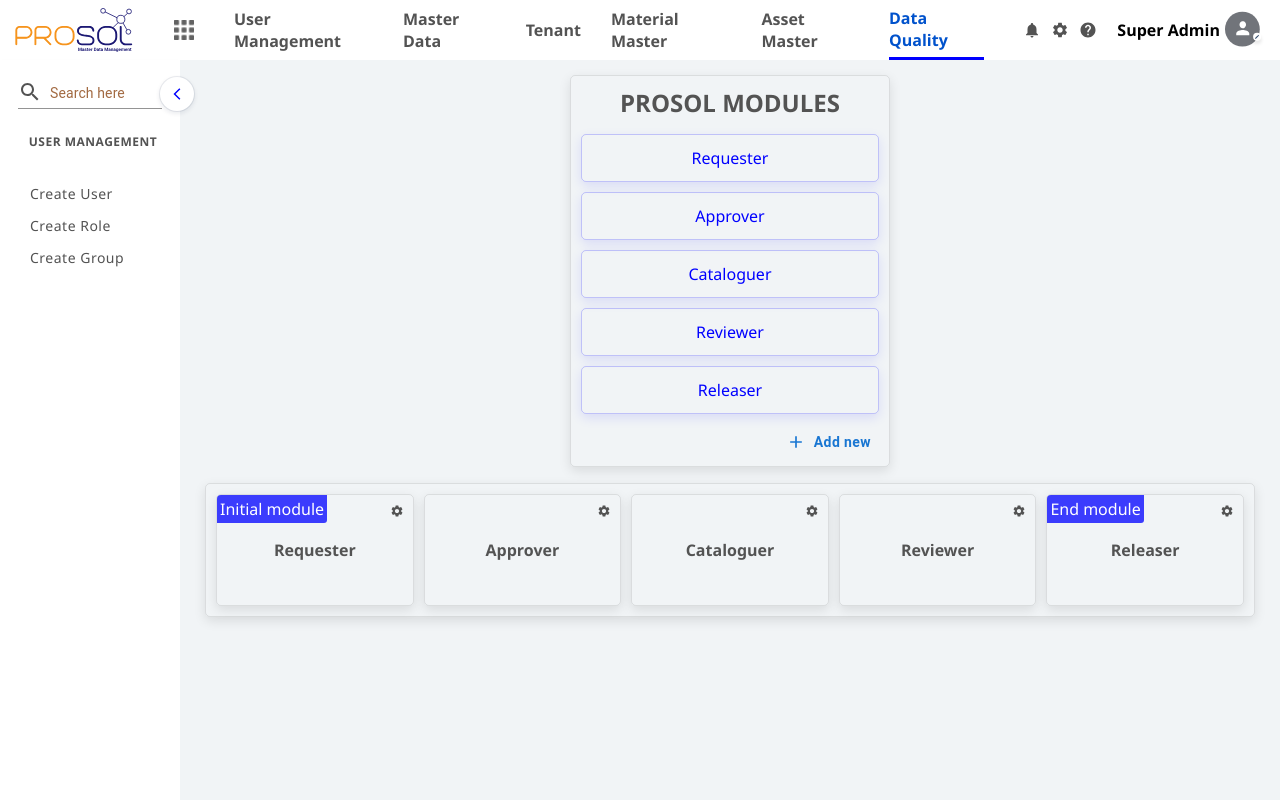
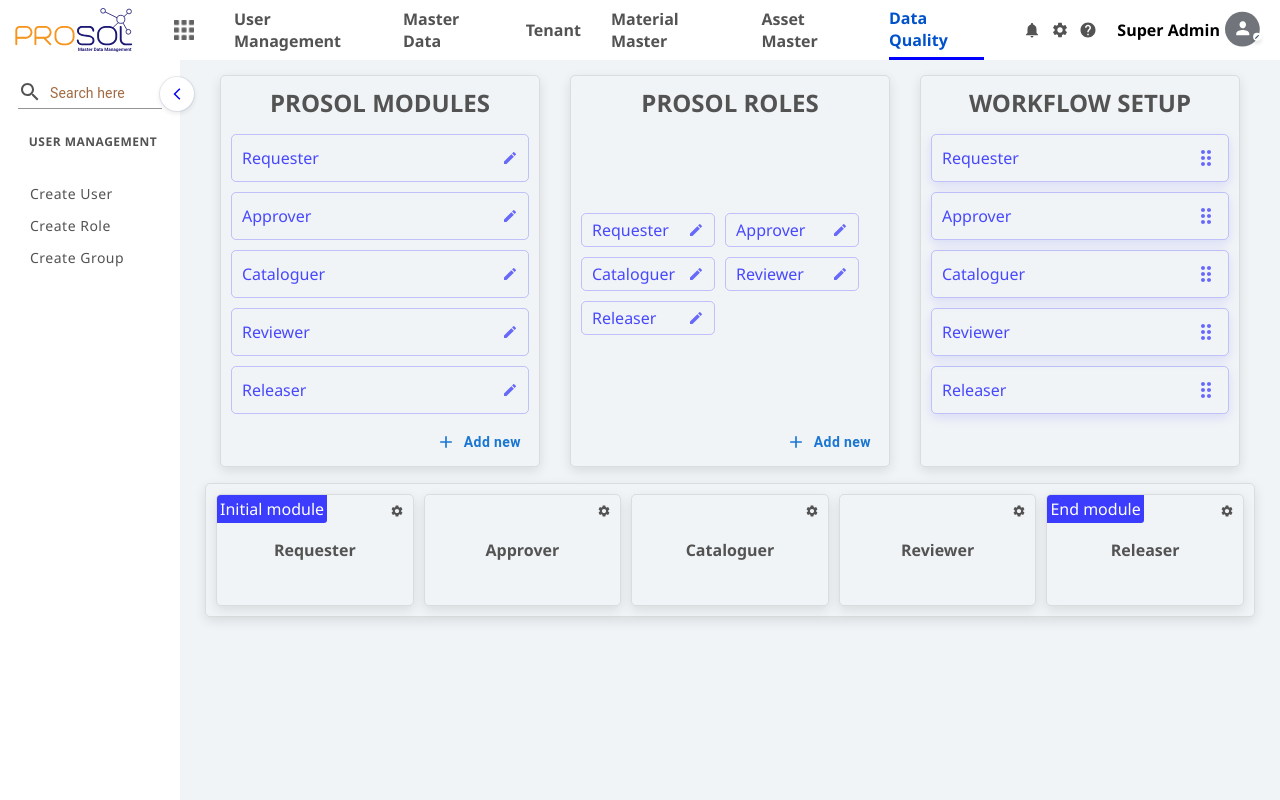
Before and after one commit to FarhanAbdulMuthalif/next-prosol-layout, a Next.js app: page /DataQuality in a window 1280 px wide. Built offline with nearby package versions, Linux system fonts and the light colour scheme.

Commit message:
little change in flow and dynamic form alignment

```diff
--- a/app/DataQuality/page.tsx
+++ b/app/DataQuality/page.tsx
@@ -11,6 +11,9 @@
 import SettingsIcon from "@mui/icons-material/Settings";
 import FlowDialogComp from "../components/Dialog/FlowDialogComp";
 import AddIcon from "@mui/icons-material/Add";
+import DragIndicatorIcon from "@mui/icons-material/DragIndicator";
+import RoleCreationDialog from "../components/Dialog/RoleCreationDialog";
+import EditIcon from "@mui/icons-material/Edit";
 type moduleProps = {
   id: string;
   content: string;
@@ -40,8 +43,17 @@
     updateCharacters(updatedModules);
   }
   const [FlowDialog, setFlowDialog] = useState({ display: false, content: "" });
+  const [RoleDialog, setRoleDialog] = useState({
+    display: false,
+    content: ["Requester", "Approver", "Cataloguer", "Reviewer", "Releaser"],
+  });
   const ToggleDialog = () => {
-    setFlowDialog((prev) => {
+    setRoleDialog((prev) => {
+      return { ...prev, display: prev.display === true ? false : true };
+    });
+  };
+  const ToggleRoleDialog = () => {
+    setRoleDialog((prev) => {
       return { ...prev, display: prev.display === true ? false : true };
     });
   };
@@ -52,6 +64,50 @@
   }
   return (
     <div className="section-dtqty">
+      <section>
+        <div className="modules-wrapper-creation">
+          <h2>PROSOL MODULES</h2>
+          {characters.map((data: moduleProps, index) => {
+            return (
+              <div className="single-module-card" key={data.content}>
+                {/* <span className="span-index">{index + 1}</span> */}
+                <span className="span-text">{data.content}</span>
+                <EditIcon sx={{ fontSize: "16px", color: "#0000ff91" }} />
+              </div>
+            );
+          })}
+
+          <Button startIcon={<AddIcon />} sx={{ alignSelf: "flex-end" }}>
+            Add new
+          </Button>
+        </div>
+        <div className="role-wrapper">
+          <h2>PROSOL ROLES</h2>
+          <div className="display-role-chip">
+            {RoleDialog?.content.map((data: string) => {
+              return (
+                <p key={data}>
+                  {data}{" "}
+                  <EditIcon
+                    sx={{
+                      fontSize: "16px",
+                      color: "#0000ff91",
+                    }}
+                  />
+                </p>
+              );
+            })}
+          </div>
+          <Button
+            startIcon={<AddIcon />}
+            sx={{
+              alignSelf: "flex-end",
+            }}
+            onClick={ToggleRoleDialog}
+          >
+            Add new
+          </Button>
+        </div>
         <DragDropContext onDragEnd={handleOnDragEnd}>
           <Droppable droppableId="characters">
             {(provided) => (
@@ -60,10 +116,14 @@
                 {...provided.droppableProps}
                 ref={provided.innerRef}
               >
-              <h2>PROSOL MODULES</h2>
+                <h2>WORKFLOW SETUP</h2>
                 {characters.map((data: moduleProps, index) => {
                   return (
-                  <Draggable draggableId={data.id} key={data.id} index={index}>
+                    <Draggable
+                      draggableId={data.id}
+                      key={data.id}
+                      index={index}
+                    >
                       {(provided) => (
                         <div
                           className="single-module-card"
@@ -71,20 +131,22 @@
                           {...provided.draggableProps}
                           {...provided.dragHandleProps}
                         >
-                        <span>{data.content}</span>
+                          {/* <span className="span-index">{index + 1}</span> */}
+                          <span className="span-text">{data.content}</span>
+                          <DragIndicatorIcon
+                            sx={{ fontSize: "24px", color: "#0000ff91" }}
+                          />
                         </div>
                       )}
                     </Draggable>
                   );
                 })}
                 {provided?.placeholder}
-              <Button startIcon={<AddIcon />} sx={{ alignSelf: "flex-end" }}>
-                Add new
-              </Button>
               </div>
             )}
           </Droppable>
         </DragDropContext>
+      </section>
       {/* <div className="flow-wrapper">
         <div className="flow-card"> </div>
         <div className="flow-card"></div>
@@ -128,6 +190,12 @@
         handleOk={ToggleDialog}
         content={FlowDialog.content}
       />
+      <RoleCreationDialog
+        content={RoleDialog.content}
+        open={RoleDialog.display}
+        handleClose={ToggleRoleDialog}
+        handleOk={ToggleRoleDialog}
+      />
     </div>
   );
 };
--- a/app/DataQuality/style.scss
+++ b/app/DataQuality/style.scss
@@ -8,6 +8,47 @@
   padding: 10px;
   overflow-y: scroll;
   //   justify-content: center;
+  section {
+    width: 100%;
+    display: flex;
+    flex-direction: row;
+    justify-content: space-around;
+    .role-wrapper {
+      width: 20rem;
+      min-height: 4rem;
+      display: flex;
+      flex-direction: column;
+      justify-content: space-between;
+      gap: 10px;
+      border-radius: 5px;
+      box-shadow: rgba(0, 0, 0, 0.1) 0px 4px 12px;
+      border: 1px solid rgba(78, 77, 77, 0.139);
+      padding: 5px 10px;
+
+      h2 {
+        text-align: center;
+        color: #535353;
+        margin: 5px 0;
+      }
+      .display-role-chip {
+        width: 100%;
+        display: flex;
+        flex-wrap: wrap;
+        gap: 10px;
+        p {
+          width: 45%;
+          font-weight: 500;
+          color: #0000ffb4;
+          padding: 5px 10px;
+          border-radius: 5px;
+          border: 1px solid #0000ff35;
+          display: flex;
+          flex-direction: row;
+          align-items: center;
+          justify-content: space-between;
+        }
+      }
+    }
     .modules-wrapper {
       width: 20rem;
       min-height: 4rem;
@@ -31,19 +72,83 @@
         width: 100%;
         // background-color: #e1bcbc;
         display: flex;
-      flex-direction: column;
+        flex-direction: row;
         align-items: center;
-      justify-content: center;
+        justify-content: space-between;
         box-shadow: rgba(0, 0, 255, 0.1) 0px 4px 12px;
         border: 1px solid #0000ff35;
         border-radius: 5px;
+        padding: 0 10px;
 
-      span {
-        color: #0000ff;
+        .span-text {
+          color: #0000ffb4;
           font-weight: 500;
+        }
+        // .span-index {
+        //   color: #ffffff;
+        //   font-weight: 500;
+        //   height: 100%;
+        //   width: 3rem;
+        //   background-color: #0000ff6c;
+        //   display: flex;
+        //   flex-direction: column;
+        //   align-items: center;
+        //   justify-content: center;
+        //   border-radius: 5px 0 0 5px;
+        // }
+      }
+    }
+    .modules-wrapper-creation {
+      width: 20rem;
+      min-height: 4rem;
+      display: flex;
+      flex-direction: column;
+
+      gap: 10px;
+      // border: 1px solid black;
+      border-radius: 5px;
+      // box-shadow: 6px 6px 8px #c7c7c7, -6px -6px 8px #f9f9f9;
+      box-shadow: rgba(0, 0, 0, 0.1) 0px 4px 12px;
+      border: 1px solid rgba(78, 77, 77, 0.139);
+      padding: 5px 10px;
+      h2 {
+        text-align: center;
+        color: #535353;
+        margin: 5px 0;
+      }
+      .single-module-card {
+        height: 3rem;
+        width: 100%;
+        // background-color: #e1bcbc;
+        display: flex;
+        flex-direction: row;
+        align-items: center;
+        justify-content: space-between;
+
+        border: 1px solid #0000ff35;
+        border-radius: 5px;
+        padding: 0 10px;
+
+        .span-text {
+          color: #0000ffb4;
+          font-weight: 500;
+        }
+        // .span-index {
+        //   color: #ffffff;
+        //   font-weight: 500;
+        //   height: 100%;
+        //   width: 3rem;
+        //   background-color: #0000ff6c;
+        //   display: flex;
+        //   flex-direction: column;
+        //   align-items: center;
+        //   justify-content: center;
+        //   border-radius: 5px 0 0 5px;
+        // }
       }
     }
   }
+
   .flow-wrapper {
     width: 100%;
     display: flex;
--- /dev/null
+++ b/app/components/Dialog/RoleCreationDialog.tsx
@@ -0,0 +1,73 @@
+import React from "react";
+import {
+  Button,
+  Dialog,
+  DialogTitle,
+  DialogContent,
+  DialogContentText,
+  DialogActions,
+  Tabs,
+  Tab,
+  IconButton,
+} from "@mui/material";
+import CloseIcon from "@mui/icons-material/Close";
+
+interface DialogProps {
+  open: boolean;
+  handleClose: () => void;
+  handleOk: () => void;
+  content: string[];
+}
+
+export default function RoleCreationDialog({
+  open,
+  handleClose,
+  content,
+  handleOk,
+}: DialogProps) {
+  const [value, setValue] = React.useState("directional");
+  const handleChange = (event: React.SyntheticEvent, newValue: string) => {
+    setValue(newValue);
+  };
+  const DlgCntStyle = {
+    width: "33rem",
+    height: "15rem",
+    display: "flex",
+    justifyContent: "center",
+    alignItems: "center",
+  };
+  return (
+    <Dialog
+      open={open}
+      onClose={handleClose}
+      aria-labelledby="alert-dialog-title"
+      aria-describedby="alert-dialog-description"
+    >
+      <DialogTitle
+        id="alert-dialog-title"
+        sx={{ borderBottom: "1px solid rgba(0, 0, 255, 0.1) " }}
+      >
+        Role Creation
+        <IconButton
+          aria-label="close"
+          onClick={handleClose}
+          sx={{
+            position: "absolute",
+            right: 8,
+            top: 8,
+            color: (theme) => theme.palette.grey[500],
+          }}
+        >
+          <CloseIcon />
+        </IconButton>
+      </DialogTitle>
+      <DialogContent></DialogContent>
+      <DialogActions sx={{ borderTop: "1px solid rgba(0, 0, 255, 0.1) " }}>
+        <Button onClick={handleClose}>Cancel</Button>
+        <Button onClick={handleOk} autoFocus variant="contained">
+          Save
+        </Button>
+      </DialogActions>
+    </Dialog>
+  );
+}
--- a/app/components/MultipleFileUpload/MultipleFileUpload.scss
+++ b/app/components/MultipleFileUpload/MultipleFileUpload.scss
@@ -16,7 +16,7 @@
     display: none;
   }
   .upload-label {
-    font-size: 18px;
+    font-size: 14px;
     color: #84adee;
     font-weight: 500;
     margin: 0;
--- a/app/components/SingleFileUpload/SingleFileUpload.scss
+++ b/app/components/SingleFileUpload/SingleFileUpload.scss
@@ -21,7 +21,7 @@
     display: none;
   }
   .upload-label {
-    font-size: 18px;
+    font-size: 4px;
     color: #84adee;
     font-weight: 500;
     margin: 0;
--- a/app/components/api.ts
+++ b/app/components/api.ts
@@ -1,3 +1,3 @@
 import axios from "axios";
-export const URL_FIX_BASE_PATH = "http://192.168.1.229:9091";
+export const URL_FIX_BASE_PATH = "http://192.168.1.86:9091";
 export default axios.create({ baseURL: URL_FIX_BASE_PATH });
```
Also changed, not shown: app/MaterialMaster/page.tsx (+33 -3 lines), app/MaterialMaster/style.scss (+17 -0 lines). Lines whose indentation alone changed are shown as unchanged.
